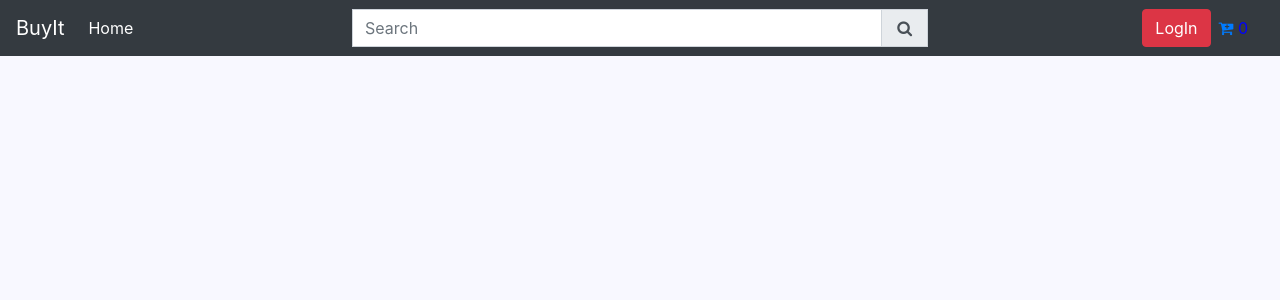
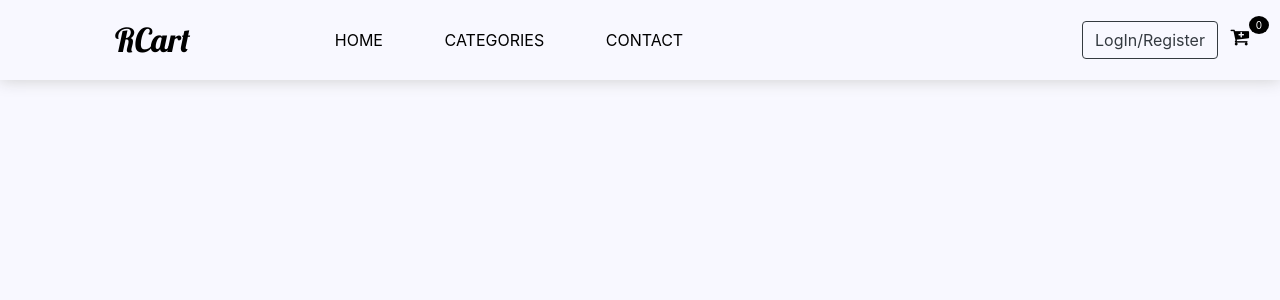
Before and after one commit to raviarrow88/Django-ecommerce, a Django app: page / in a window 1280 px wide. Shown: the top 300 px of the page. Run offline with Django 3.2, Linux system fonts and the light colour scheme; some libraries are stand-ins or nearby versions.

Commit message:
modified navbar and separate css for navbar

```diff
--- a/website/static_dev/css/main.css
+++ b/website/static_dev/css/main.css
@@ -48,9 +48,6 @@ body{
   margin-left: 25px;
 }
 
-a#home-lnk:hover {
-  color:blue;
-}
 
 .box-ele{
 	box-shadow:hsl(0, 0%, 80%) 0 0 16px;
--- /dev/null
+++ b/website/static_dev/css/navbar.css
@@ -0,0 +1,34 @@
+.navbar{
+  padding:15px  !important;
+  color:#fff;
+  box-shadow:hsl(0, 0%, 80%) 0 0 16px
+}
+
+#home-lnk{
+  font-family: Lobster;
+    font-size: 33px;
+    padding: 0px 0px;
+    margin-left: 100px;
+    font-weight: 500;
+}
+
+.nav-font{
+color:black !important;
+text-transform: uppercase;
+}
+
+.header_menu{
+  padding:5px 0px;
+}
+
+#cart-total{
+  color: white;
+font-size: 10px;
+position: absolute;
+bottom: 46px;
+width: 20px;
+background-color: black;
+border-radius: 50%;
+text-align: center;
+line-height: 18px;
+}
--- a/website/templates/navbar.html
+++ b/website/templates/navbar.html
@@ -1,7 +1,12 @@
 {% block content %}
-<nav class="navbar navbar-expand-lg navbar-dark bg-dark">
+{% load static %}
+{% block headextra %}
+<link rel="stylesheet" href="{% static 'css/navbar.css' %}">
+<link href='https://fonts.googleapis.com/css?family=Lobster' rel='stylesheet'>
+{% endblock headextra %}
+<nav class="navbar navbar-expand-lg ">
 
-  <a class="navbar-brand" href="{% url 'SKART:store' %}">BuyIt</a>
+  <!-- <a class="navbar-brand" href="{% url 'SKART:store' %}">BuyIt</a> -->
   <button class="navbar-toggler" type="button" data-toggle="collapse" data-target="#navbarSupportedContent" aria-controls="navbarSupportedContent" aria-expanded="false" aria-label="Toggle navigation">
     <span class="navbar-toggler-icon"></span>
   </button>
@@ -9,44 +14,47 @@
   <div class="collapse navbar-collapse" id="navbarSupportedContent">
     <ul class="navbar-nav mr-auto">
       <li class="nav-item active">
-        <a class="nav-link" id='home-lnk' href="{% url 'SKART:store' %}">Home <span class="sr-only">(current)</span></a>
+        <a class="nav-link " style='color:black' id='home-lnk' href="{% url 'SKART:store' %}">RCart <span class="sr-only">(current)</span></a>
       </li>
+      <ul class="navbar-nav mr-auto header_menu" >
+        <li class="nav-item offset-6"><a class="nav-link nav-font" href="{% url 'SKART:store' %}">Home</a></li>
+        <li class="nav-item offset-2"><a class="nav-link nav-font" href="#">Categories</a></li>
+        <li class="nav-item offset-2"><a class="nav-link nav-font" href="#">Contact</a></li>
+      </ul>
 
 
     </ul>
-    <!-- <form class="form-inline my-4 my-lg-0">
-          <input class="form-control mr-sm-2 form-control-sm "   type="search"
-          placeholder="Search" aria-label="Search"> <span class="fa fa-search" > </span>
-
-    </form> -->
 
 
-    <div class="form-inline mx-2 login-btn" role='group'>
+    </div>
+
+
+    <div class=" mx-2 login-btn" role='group'>
 
       {% if user.is_authenticated %}
       <!-- <button type="button" class='btn btn-danger' name="button"  >Logout</button> -->
 
-      <a href="/accounts/logout/" class='btn btn-danger'>Logout</a>
+      <a href="/accounts/logout/" class='btn btn-dark'>Logout</a>
       {% else %}
-      <button type="button" class='btn btn-danger' name="button" data-toggle="modal" data-target="#exampleModalCenter" data-keyboard="false" data-backdrop="static" >LogIn</button>
+      <button type="button" class='btn btn-outline-dark' name="button" data-toggle="modal" data-target="#exampleModalCenter" data-keyboard="false" data-backdrop="static" >LogIn/Register</button>
       {% endif %}
 
 
       <div class="d-inline mx-2">
-        <a class="d-inline" href="{% url 'SKART:cart' %}"><i class="fa fa-cart-plus" aria-hidden="true"></i></a>
-        <div class="d-inline p-0" id='cart-total' style="color:blue" >{{ cart_value }}</div>
+        <a class="d-inline" href="{% url 'SKART:cart' %}" style='color:black;font-size:20px'><i class="fa fa-cart-plus" aria-hidden="true"></i></a>
+        <div class="d-inline p-0" id='cart-total'  >{{ cart_value }}</div>
       </div>
 
     </div>
 
 
-  </div>
-  <div class="input-group srch" >
+
+  <!-- <div class="input-group srch" >
     <input class="form-control "  style="border-radius:0px" type="text" placeholder="Search">
     <div class="input-group-append" >
       <span class="input-group-text" style='border-radius:0px'><i class="fa fa-search fa-fw" ></i></span>
     </div>
-  </div>
+  </div> -->
 
 </nav>
 
```
